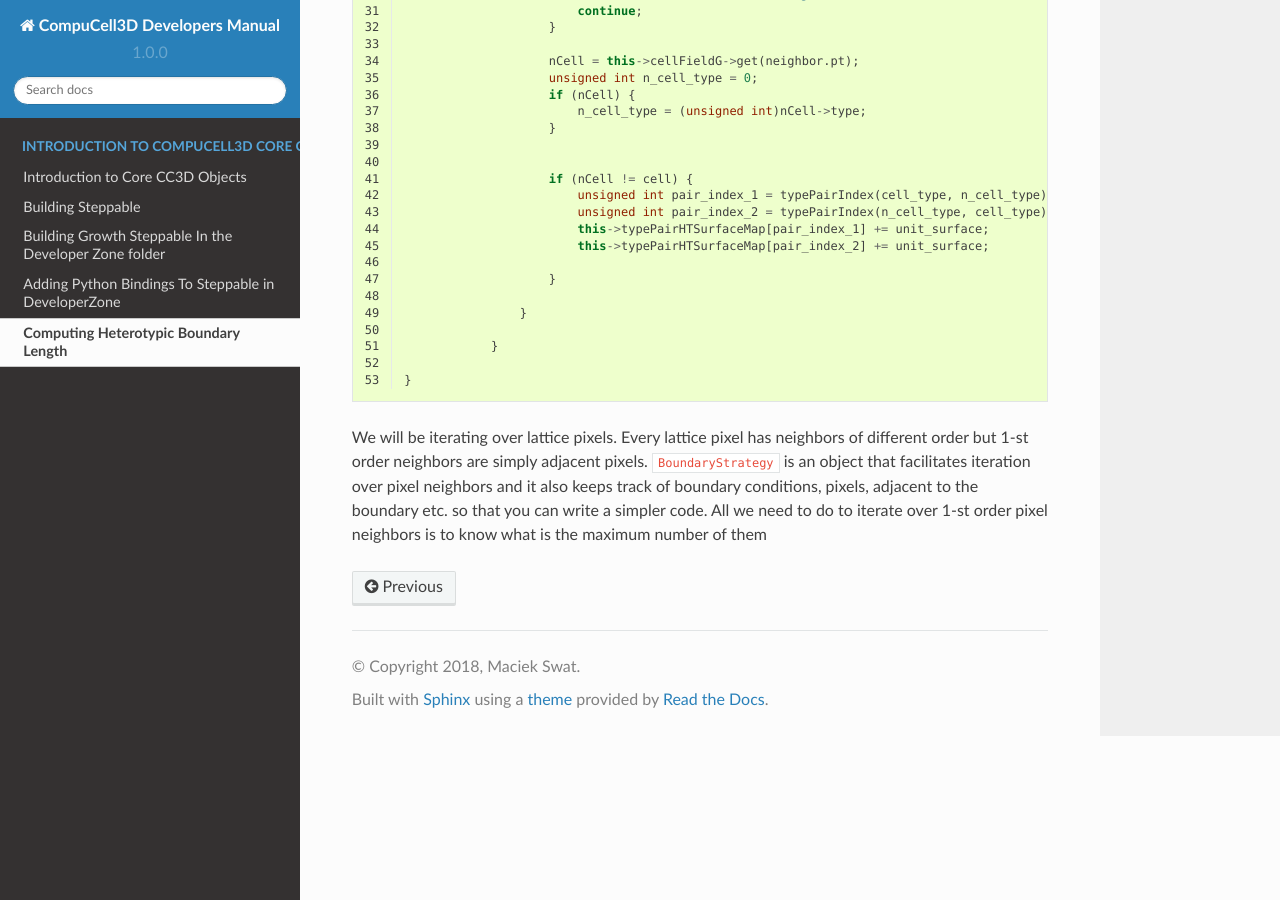
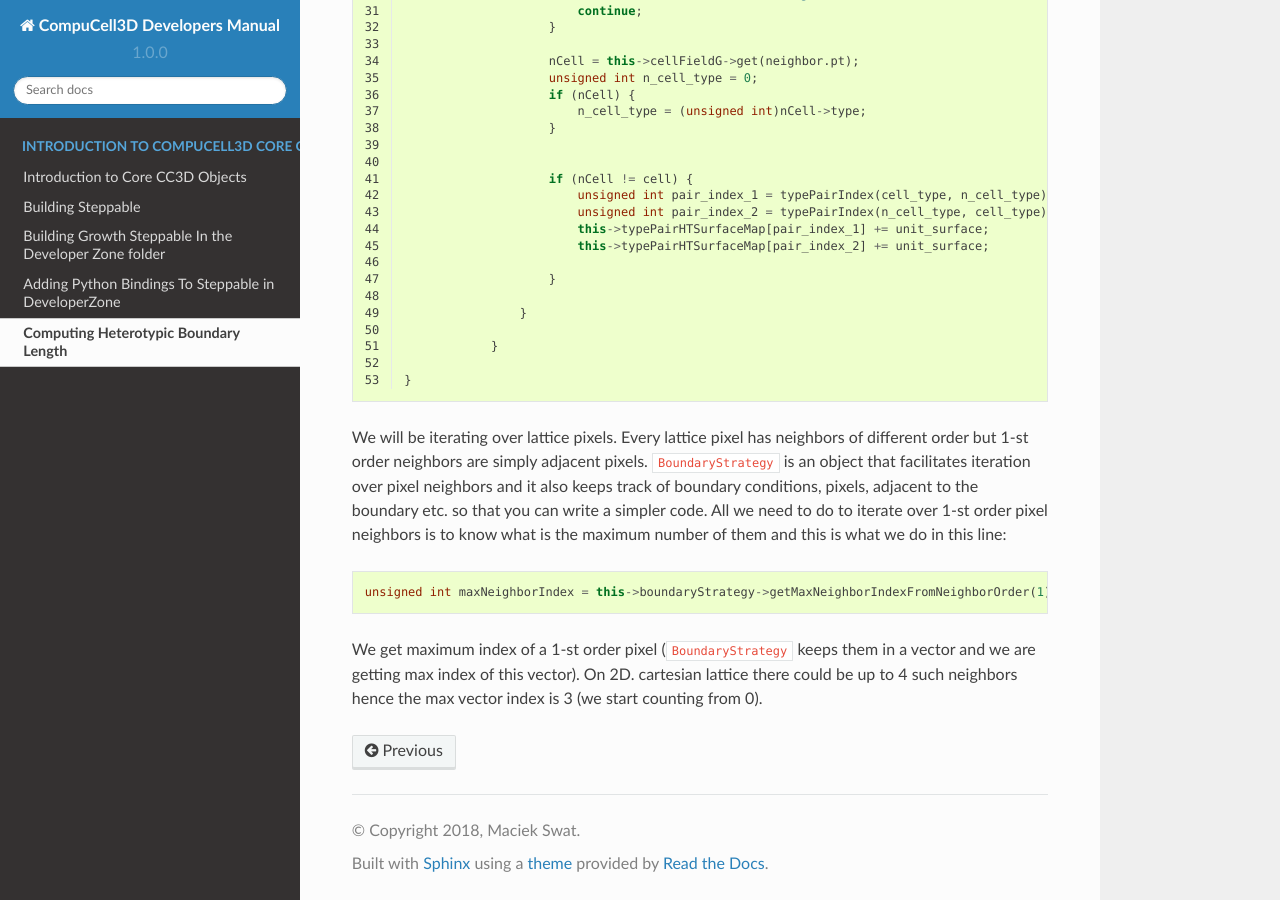
Before and after one commit to CompuCell3D/CompuCell3DDevelopersManual, a Sphinx documentation site: the page built from docs/heteropytic_boundary_surface_steppable.rst, in a window 1280 px wide and 900 px high, scrolled down 3114 px. Built offline with Sphinx 7.4.7 and the Read the Docs theme 2.0.0, drawn with Linux system fonts in a browser that asks for light colours.

Commit message:
added new material

```diff
--- a/docs/heteropytic_boundary_surface_steppable.rst
+++ b/docs/heteropytic_boundary_surface_steppable.rst
@@ -185,4 +185,13 @@ Let's start analyzing code for ``calculateHeterotypicSurface`` function:
 We will be iterating over lattice pixels. Every lattice pixel has neighbors of different order but 1-st order neighbors
 are simply adjacent pixels. ``BoundaryStrategy`` is an object that facilitates iteration over pixel neighbors and it
 also keeps track of boundary conditions, pixels, adjacent to the boundary etc. so that you can write a simpler code. All
-we need to do to iterate over 1-st order pixel neighbors is to know what is the maximum number of them
+we need to do to iterate over 1-st order pixel neighbors is to know what is the maximum number of them and this is what
+we do in this line:
+
+.. code-block:: c++
+
+    unsigned int maxNeighborIndex = this->boundaryStrategy->getMaxNeighborIndexFromNeighborOrder(1);
+
+We get maximum index of a 1-st order pixel (``BoundaryStrategy`` keeps them in a vector and we are getting max index of
+this vector). On 2D. cartesian lattice there could be up to 4 such neighbors hence the max vector index is 3 (we start
+counting from 0).
```
